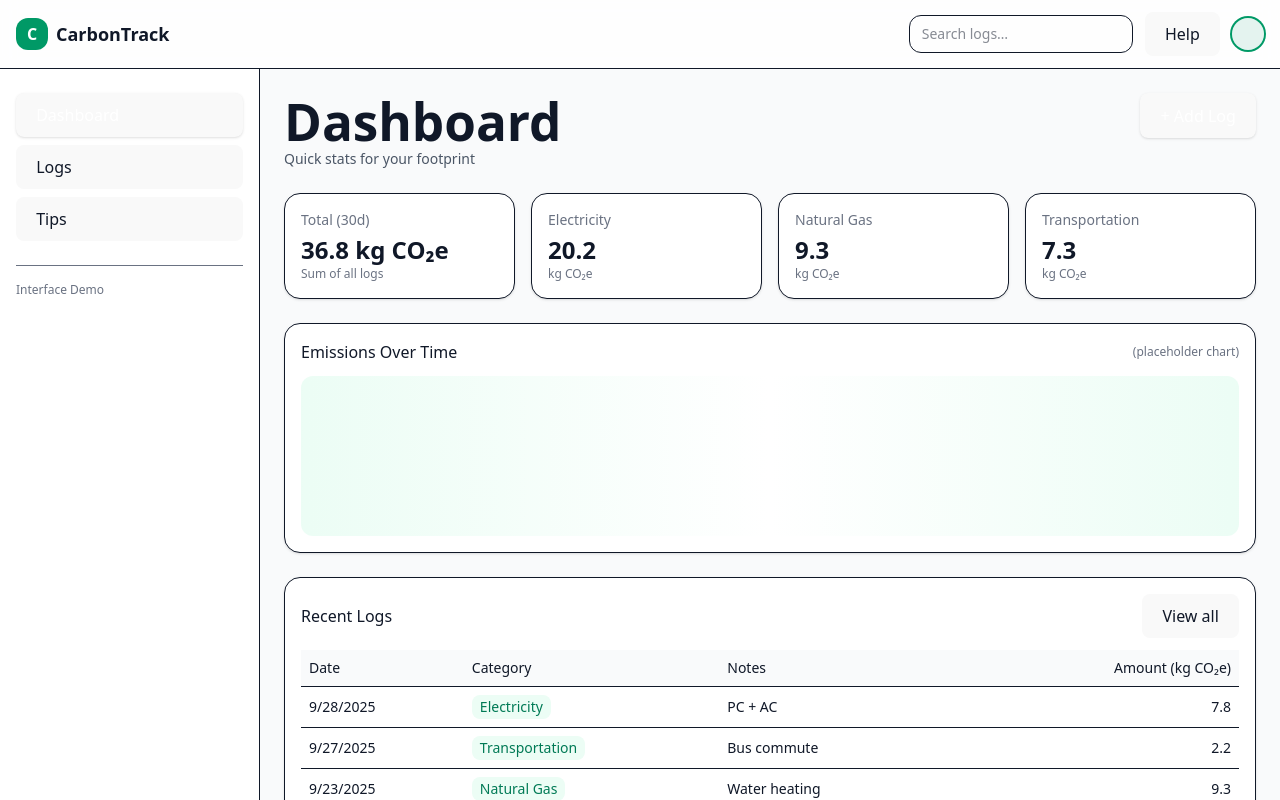
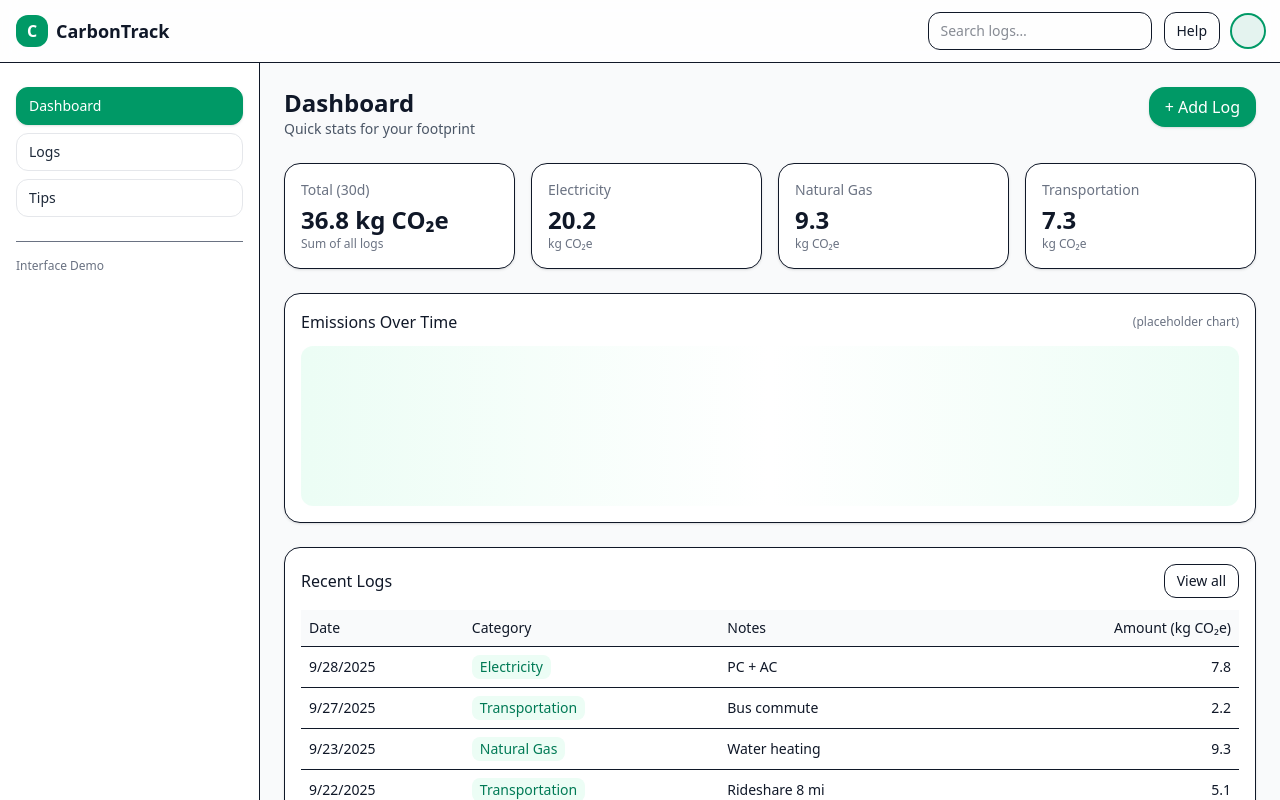
Before and after one commit to neilchowCS/CS160Project, a React (Vite) app in the folder frontend/: page / in a window 1280 px wide. Shown: the top 800 px of the page. Built offline with nearby package versions, Linux system fonts and the light colour scheme.

Commit message:
fixed home page ui

```diff
--- a/frontend/package.json
+++ b/frontend/package.json
@@ -16,6 +16,7 @@
   },
   "devDependencies": {
     "@eslint/js": "^9.36.0",
+    "@tailwindcss/postcss": "^4.1.14",
     "@tailwindcss/vite": "^4.1.13",
     "@types/react": "^19.1.13",
     "@types/react-dom": "^19.1.9",
@@ -26,7 +27,7 @@
     "eslint-plugin-react-refresh": "^0.4.20",
     "globals": "^16.4.0",
     "postcss": "^8.5.6",
-    "tailwindcss": "^4.1.13",
+    "tailwindcss": "^4.1.14",
     "typescript": "~5.8.3",
     "typescript-eslint": "^8.44.0",
     "vite": "^7.1.7"
--- /dev/null
+++ b/frontend/postcss.config.js
@@ -0,0 +1,6 @@
+export default {
+  plugins: {
+    '@tailwindcss/postcss': {},
+    autoprefixer: {},
+  },
+};
--- a/frontend/src/CarbonTrackUI.tsx
+++ b/frontend/src/CarbonTrackUI.tsx
@@ -93,18 +93,18 @@ export default function CarbonTrackUI() {
       <div className="grid grid-cols-1 md:grid-cols-[260px_1fr]">
         {/* Sidebar */}
         <aside
-          className={`$${sidebarOpen ? "block" : "hidden"} md:block border-r bg-white px-4 py-6`}
+          className={`${sidebarOpen ? "block" : "hidden"} md:block border-r bg-white px-4 py-6`}
         >
           <nav className="flex flex-col gap-2">
             {(["Dashboard", "Logs", "Tips"] as const).map((tab) => (
               <button
                 key={tab}
                 onClick={() => setActive(tab)}
-                className={`rounded-xl px-3 py-2 text-left text-sm transition ${
-                  active === tab
-                    ? "bg-emerald-600 text-white shadow"
-                    : "hover:bg-gray-100"
-                }`}
+                className={`rounded-xl px-3 py-2 text-left text-sm font-medium transition
+                  ${active === tab
+                    ? "bg-emerald-600 text-white shadow border border-emerald-600"
+                    : "bg-white text-gray-800 border border-gray-200 hover:bg-gray-100 hover:text-gray-900"
+                  }`}
               >
                 {tab}
               </button>
--- a/frontend/src/index.css
+++ b/frontend/src/index.css
@@ -1,70 +1,4 @@
 @import "tailwindcss";
 
-:root {
-  font-family: system-ui, Avenir, Helvetica, Arial, sans-serif;
-  line-height: 1.5;
-  font-weight: 400;
-
-  color-scheme: light dark;
-  color: rgba(255, 255, 255, 0.87);
-  background-color: #242424;
-
-  font-synthesis: none;
-  text-rendering: optimizeLegibility;
-  -webkit-font-smoothing: antialiased;
-  -moz-osx-font-smoothing: grayscale;
-}
-
-a {
-  font-weight: 500;
-  color: #646cff;
-  text-decoration: inherit;
-}
-a:hover {
-  color: #535bf2;
-}
-
-body {
-  margin: 0;
-  display: flex;
-  place-items: center;
-  min-width: 320px;
-  min-height: 100vh;
-}
-
-h1 {
-  font-size: 3.2em;
-  line-height: 1.1;
-}
-
-button {
-  border-radius: 8px;
-  border: 1px solid transparent;
-  padding: 0.6em 1.2em;
-  font-size: 1em;
-  font-weight: 500;
-  font-family: inherit;
-  background-color: #1a1a1a;
-  cursor: pointer;
-  transition: border-color 0.25s;
-}
-button:hover {
-  border-color: #646cff;
-}
-button:focus,
-button:focus-visible {
-  outline: 4px auto -webkit-focus-ring-color;
-}
-
-@media (prefers-color-scheme: light) {
-  :root {
-    color: #213547;
-    background-color: #ffffff;
-  }
-  a:hover {
-    color: #747bff;
-  }
-  button {
-    background-color: #f9f9f9;
-  }
-}
+/* temp: prove Tailwind works */
+html, body, #root { height: 100%; }
--- /dev/null
+++ b/frontend/tailwind.config.js
@@ -0,0 +1,8 @@
+/** @type {import('tailwindcss').Config} */
+export default {
+  content: ["./index.html", "./src/**/*.{js,ts,jsx,tsx}"],
+  theme: {
+    extend: {},
+  },
+  plugins: [],
+}
```
Also changed, not shown: 1 other file (tests, documents, lock files or other folders).
